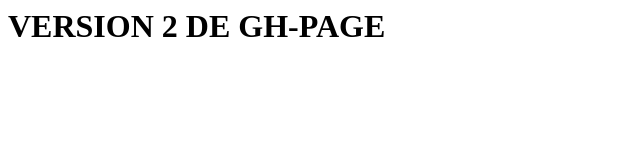
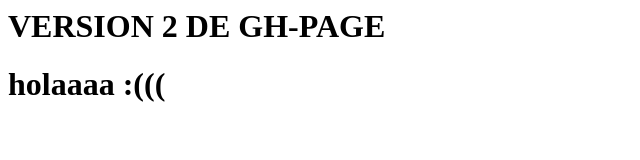
Before and after one commit to nicolerafaella/Bitacora, a plain HTML site: page index.html in a window 1280 px wide. Shown: the whole page, without its empty margins (0-640 px from the left). Drawn offline with Linux system fonts and the light colour scheme.

Commit message:
version 3

```diff
--- a/index.html
+++ b/index.html
@@ -1,5 +1,6 @@
 <html>
   <body>
     <h1> VERSION 2 DE GH-PAGE </h1>
+    <h1>holaaaa :(((</h1>
   </body>
 </html>
```
